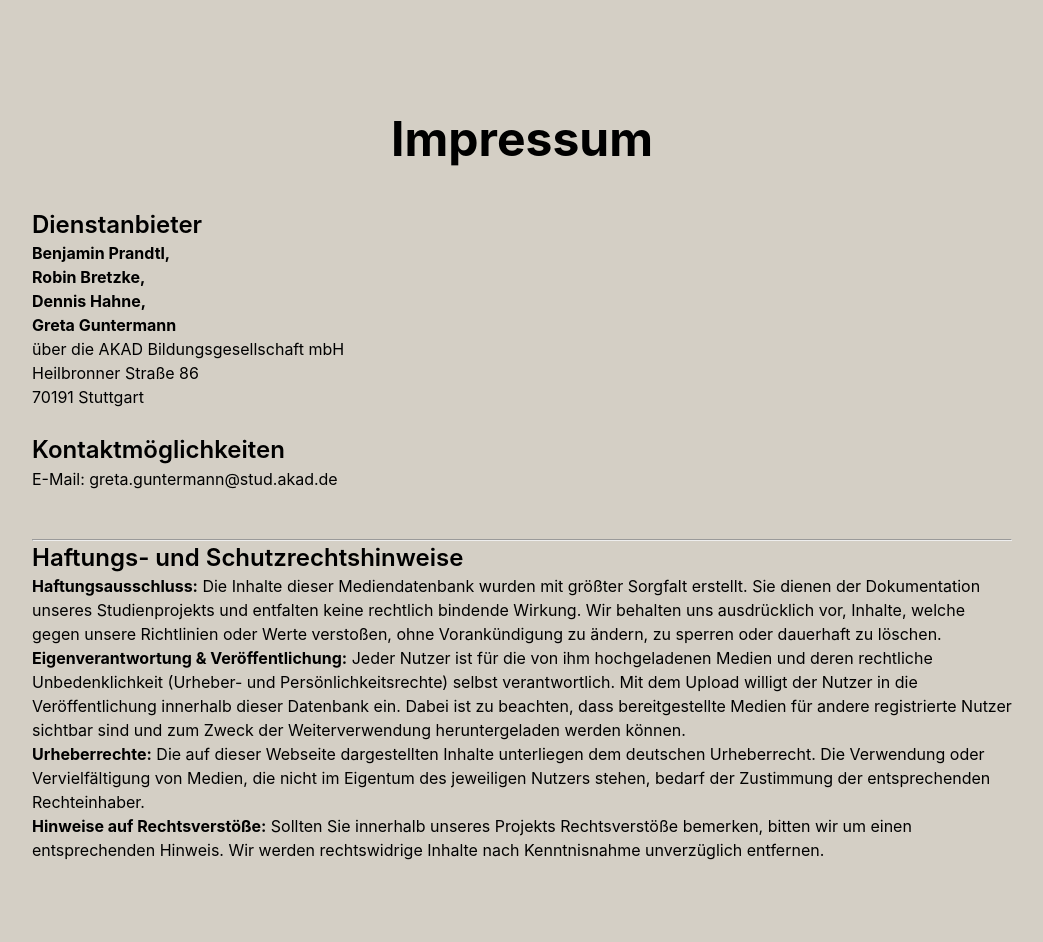
After one commit to ben-pren/mediendatenbank, a PHP site: page /src/pages/impressum.php in a window 1280 px wide. The commit adds this page. Shown: the whole page, without its empty margins (118-1161 px from the left). Run offline with PHP 8.4, Linux system fonts and the light colour scheme.

Commit message:
Impressum erstellt

```diff
--- a/public/index.php
+++ b/public/index.php
@@ -10,8 +10,8 @@
 	<style>
         section {
         	text-align: center;
-    		padding-top: 90px;
-        	padding-bottom: 90px;
+    		padding-top: 100px;
+        	padding-bottom: 100px;
    	 	}
     	.foto-stil {
         	width: 180px;
--- a/src/includes/footer.php
+++ b/src/includes/footer.php
@@ -1 +1,4 @@
-<div> &copy; <?php echo date('Y');?> MedienHub</div>
+<div>
+    &copy; <?php echo date('Y');?> MedienHub |
+    <a href="/src/pages/impressum.php">Impressum</a>
+</div>
--- /dev/null
+++ b/src/pages/impressum.php
@@ -0,0 +1,60 @@
+<!DOCTYPE html>
+<html lang="de">
+<head>
+	<meta charset="utf-8">
+	<meta name="viewport" content="width=device-width, initial-scale=1">
+    <title>Impressum</title>
+	<link rel="stylesheet" type="text/css" href="/public/css/style.css">
+
+    <style>
+    section {
+        padding-top: 80px;
+        padding-bottom: 80px;
+        padding-left: 150px;
+        padding-right: 150px;
+    }
+    h1 {
+        text-align: center;
+        margin-top: 30px;
+    }
+    </style>
+
+</head>
+
+<body>
+    <section>
+        <h1>Impressum</h1>
+        <br><br>
+        <h3>Dienstanbieter</h3>
+        <p>
+            <strong>
+                Benjamin Prandtl, <br>
+                Robin Bretzke, <br>
+                Dennis Hahne, <br>
+                Greta Guntermann
+
+            </strong><br>
+            über die AKAD Bildungsgesellschaft mbH<br>
+            Heilbronner Straße 86<br>
+            70191 Stuttgart
+            <br>
+            <br>
+
+        </p>
+
+        <h3>Kontaktmöglichkeiten</h3>
+        <p>
+            E-Mail: greta.guntermann@stud.akad.de <br><br><br>
+
+        </p>
+
+        <hr>
+
+        <h3>Haftungs- und Schutzrechtshinweise</h3>
+        <p><strong>Haftungsausschluss:</strong> Die Inhalte dieser Mediendatenbank wurden mit größter Sorgfalt erstellt. Sie dienen der Dokumentation unseres Studienprojekts und entfalten keine rechtlich bindende Wirkung. Wir behalten uns ausdrücklich vor, Inhalte, welche gegen unsere Richtlinien oder Werte verstoßen, ohne Vorankündigung zu ändern, zu sperren oder dauerhaft zu löschen.</p>
+        <p><strong>Eigenverantwortung & Veröffentlichung:</strong> Jeder Nutzer ist für die von ihm hochgeladenen Medien und deren rechtliche Unbedenklichkeit (Urheber- und Persönlichkeitsrechte) selbst verantwortlich. Mit dem Upload willigt der Nutzer in die Veröffentlichung innerhalb dieser Datenbank ein. Dabei ist zu beachten, dass bereitgestellte Medien für andere registrierte Nutzer sichtbar sind und zum Zweck der Weiterverwendung heruntergeladen werden können.</p>
+        <p><strong>Urheberrechte:</strong> Die auf dieser Webseite dargestellten Inhalte unterliegen dem deutschen Urheberrecht. Die Verwendung oder Vervielfältigung von Medien, die nicht im Eigentum des jeweiligen Nutzers stehen, bedarf der Zustimmung der entsprechenden Rechteinhaber.</p>
+        <p><strong>Hinweise auf Rechtsverstöße:</strong> Sollten Sie innerhalb unseres Projekts Rechtsverstöße bemerken, bitten wir um einen entsprechenden Hinweis. Wir werden rechtswidrige Inhalte nach Kenntnisnahme unverzüglich entfernen.</p>
+    </section>
+</body>
+</html>
```
